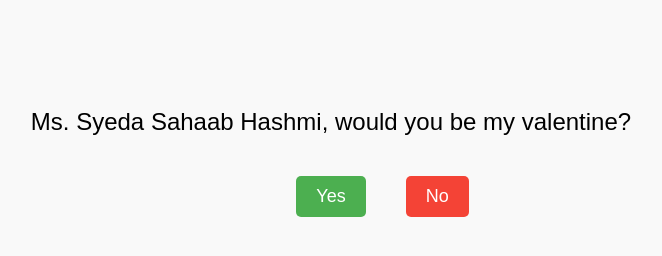
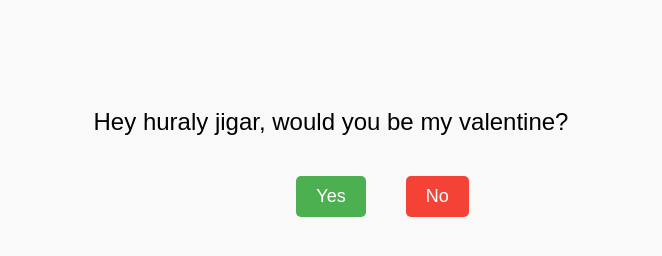
Before and after one commit to hmuneeb61/huraly, a plain HTML site: page index.html in a window 1280 px wide. Shown: the whole page, without its empty margins (309-971 px from the left). Drawn offline with Linux system fonts and the light colour scheme.

Commit message:
Update index.html

```diff
--- a/index.html
+++ b/index.html
@@ -3,7 +3,7 @@
 <head>
   <meta charset="UTF-8">
   <meta name="viewport" content="width=device-width, initial-scale=1.0">
-  <title>Will You Be My Valentine?</title>
+  <title>?</title>
   <style>
     body {
       font-family: Arial, sans-serif;
@@ -44,7 +44,7 @@
 <body>
 
   <div id="question">
-    Ms. Syeda Sahaab Hashmi, would you be my valentine?
+    Hey huraly jigar, would you be my valentine?
   </div>
 
   <button id="yes" class="btn" onclick="showAnswer('yes')">Yes</button>
```
